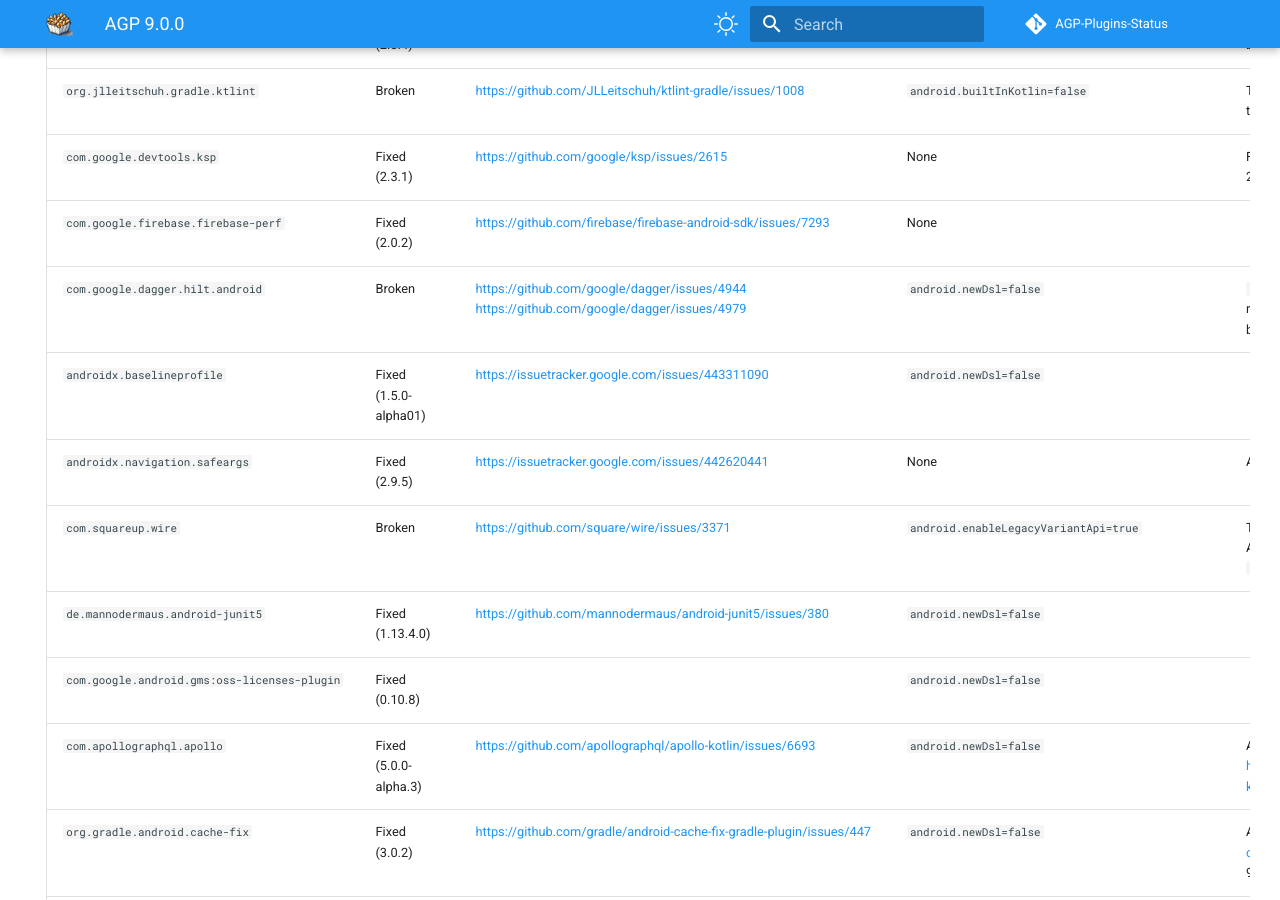
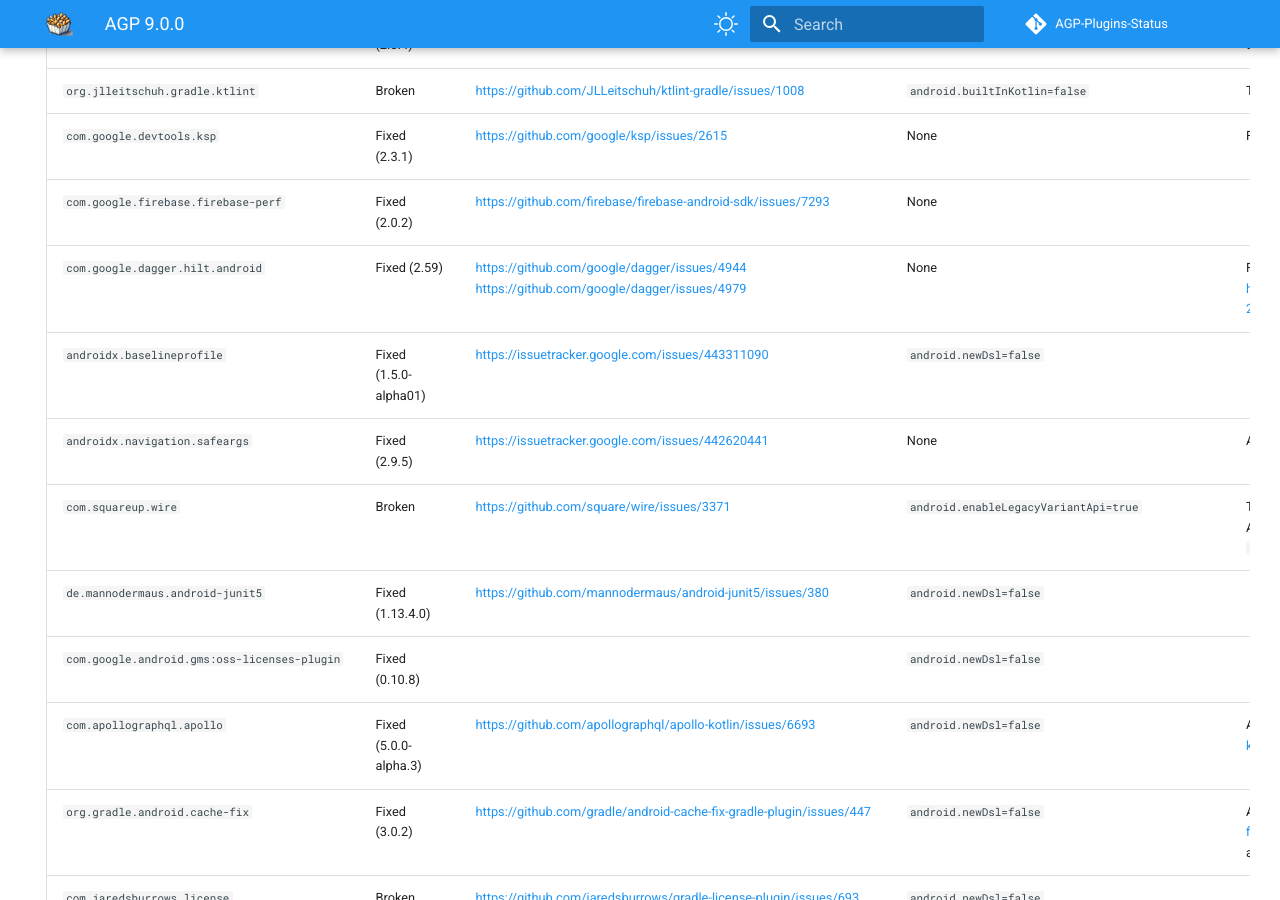
Before and after one commit to pablobaxter/AGP-Plugins-Status, an MkDocs documentation site: the page built from docs/agp-9.0.0.md, in a window 1280 px wide and 900 px high, scrolled down 899 px. Built offline with MkDocs 1.6.1 and Material for MkDocs 9.7.7, drawn with Linux system fonts in a browser that asks for light colours; comment, search, counter and statistics services are not loaded.

Commit message:
Update Dagger status
AGP 9.0.0 support was added in Dagger 2.59, see https://github.com/google/dagger/releases/tag/dagger-2.59

```diff
--- a/docs/agp-9.0.0.md
+++ b/docs/agp-9.0.0.md
@@ -32,7 +32,7 @@
 | `org.jlleitschuh.gradle.ktlint` | Broken | https://github.com/JLLeitschuh/ktlint-gradle/issues/1008 | `android.builtInKotlin=false` | The plugin won't create the "ktlintXXXSourceSet" tasks |
 | `com.google.devtools.ksp` | Fixed (2.3.1) | https://github.com/google/ksp/issues/2615 | None | Fixed in 2.0.3 but reverted in 2.0.4, fixed again in 2.3.1. |
 | `com.google.firebase.firebase-perf` | Fixed (2.0.2) | https://github.com/firebase/firebase-android-sdk/issues/7293 | None | |
-| `com.google.dagger.hilt.android` | Broken | https://github.com/google/dagger/issues/4944<br>https://github.com/google/dagger/issues/4979 | `android.newDsl=false` | `android.enableLegacyVariantApi=true` was removed as a workaround due to removal in 9.0.0-beta01 |
+| `com.google.dagger.hilt.android` | Fixed (2.59) | https://github.com/google/dagger/issues/4944<br>https://github.com/google/dagger/issues/4979 | None | Fixed in https://github.com/google/dagger/releases/tag/dagger-2.59 |
 | `androidx.baselineprofile` | Fixed (1.5.0-alpha01) | https://issuetracker.google.com/issues/443311090 | `android.newDsl=false` | |
 | `androidx.navigation.safeargs` | Fixed (2.9.5) | https://issuetracker.google.com/issues/442620441 | None | Addressed by https://r.android.com/3754932 |
 | `com.squareup.wire` | Broken | https://github.com/square/wire/issues/3371 | `android.enableLegacyVariantApi=true` | The given workaround may not work any longer with AGP 9.0.0-beta01. Needs to be verified with `android.newDsl=false` |
```
